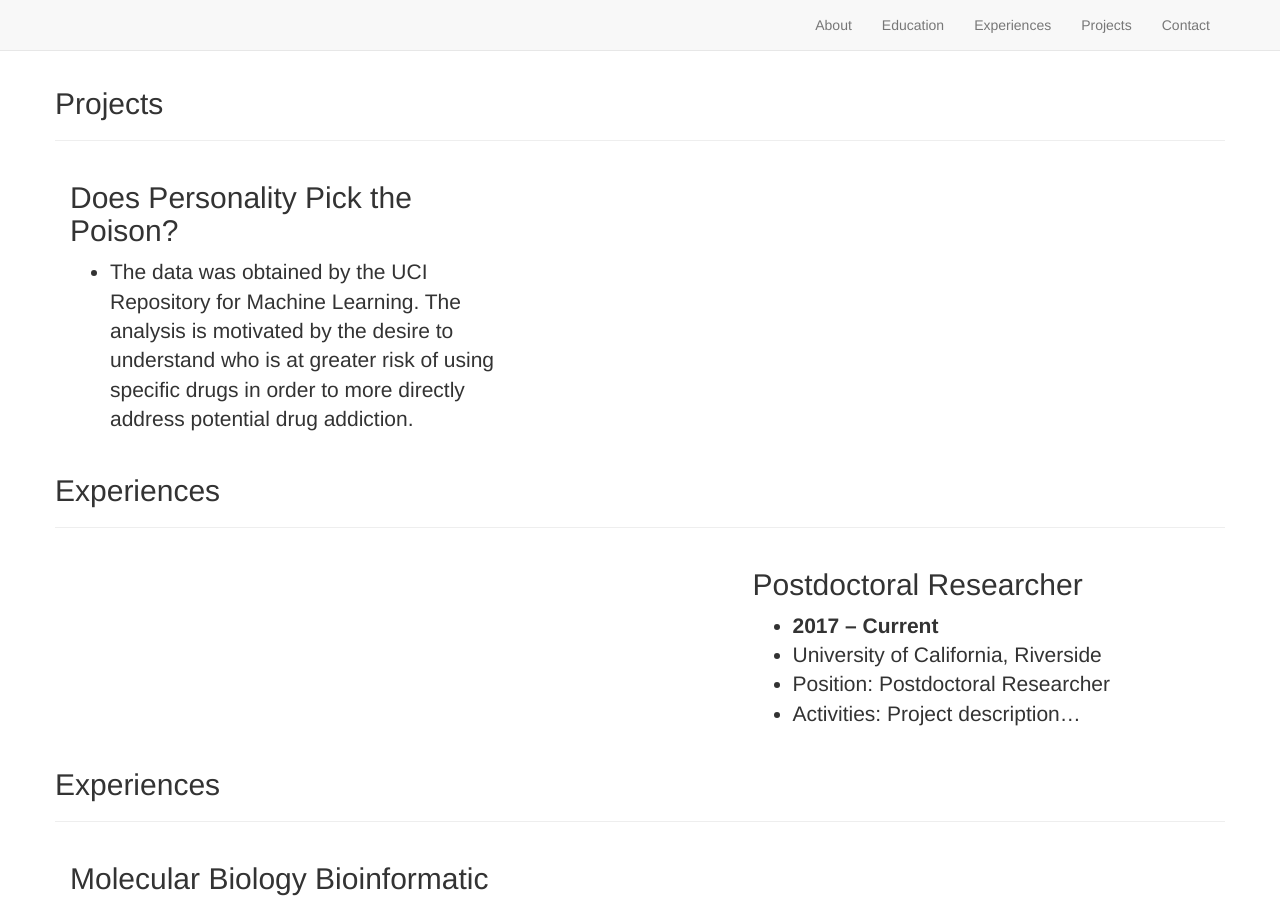
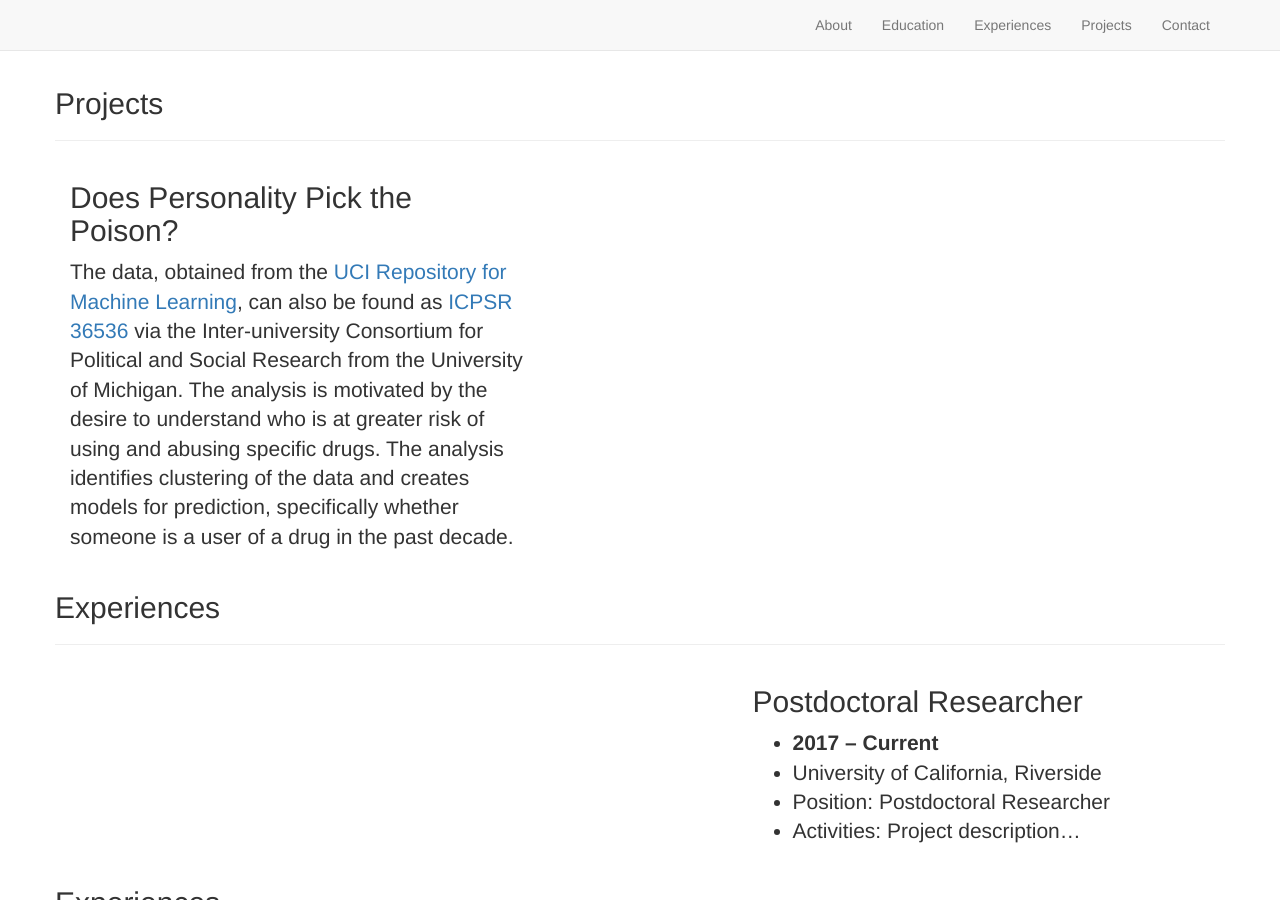
Before and after one commit to figur8s/kcherland.github.io, a Jekyll site: the page built from _posts/2000-1-1-pro.markdown, in a window 1280 px wide and 900 px high, scrolled down 438 px. Built offline with Jekyll 4.4.1, drawn with Linux system fonts in a browser that asks for light colours; nearby versions of some CDN libraries; library files that are not in the unit come from our copies.

Commit message:
Update 2000-1-1-pro.markdown

```diff
--- a/_posts/2000-1-1-pro.markdown
+++ b/_posts/2000-1-1-pro.markdown
@@ -6,4 +6,4 @@ title: "Does Personality Pick the Poison?"
 description: Machine Learning
 ---
 
-* The data was obtained by the UCI Repository for Machine Learning. The analysis is motivated by the desire to understand who is at greater risk of using specific drugs in order to more directly address potential drug addiction.
+The data, obtained from the <a href="https://archive-beta.ics.uci.edu/ml/datasets/drug+consumption+quantified"> UCI Repository for Machine Learning</a>, can also be found as <a href="https://doi.org/10.3886/ICPSR36536.v1">ICPSR 36536</a> via the Inter-university Consortium for Political and Social Research from the University of Michigan. The analysis is motivated by the desire to understand who is at greater risk of using and abusing specific drugs. The analysis identifies clustering of the data and creates models for prediction, specifically whether someone is a user of a drug in the past decade.
```
